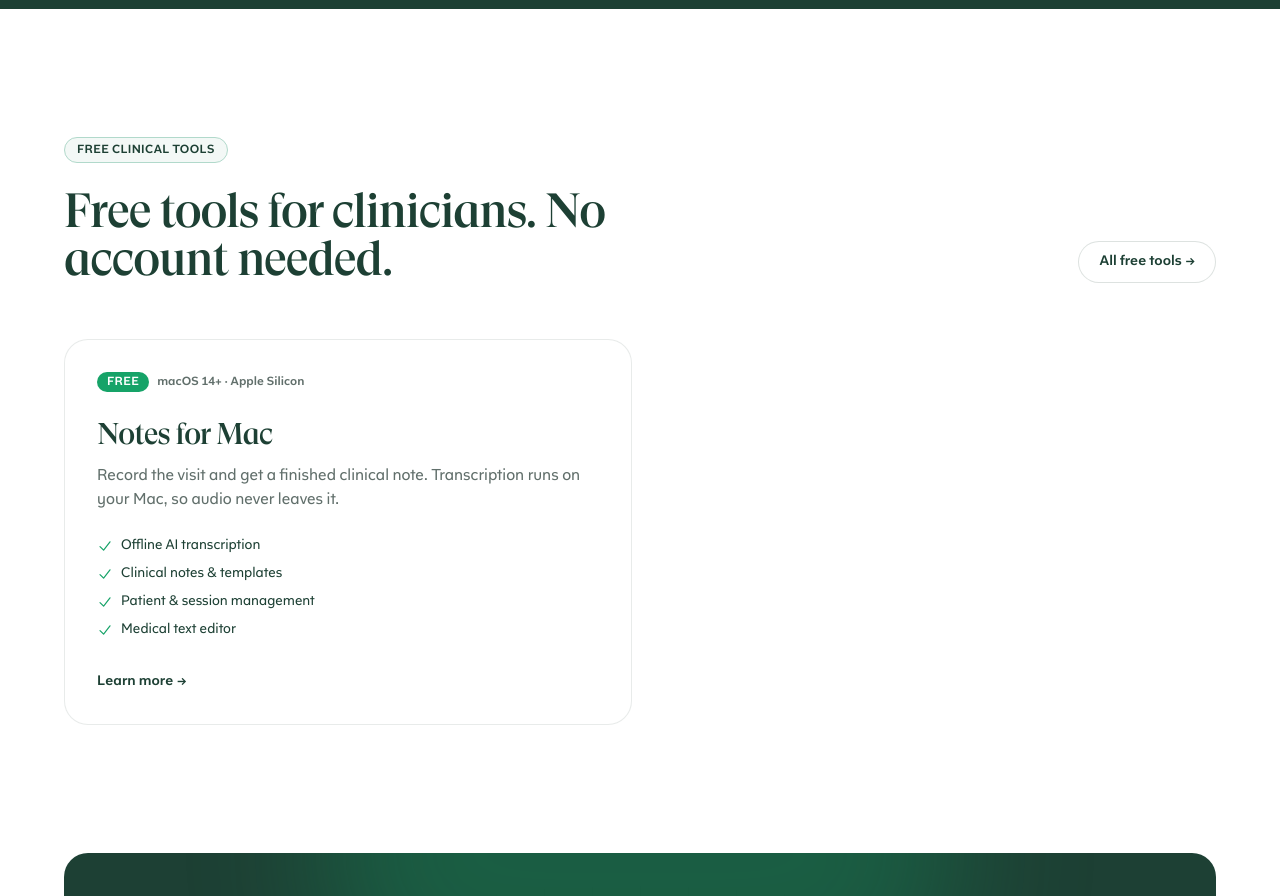
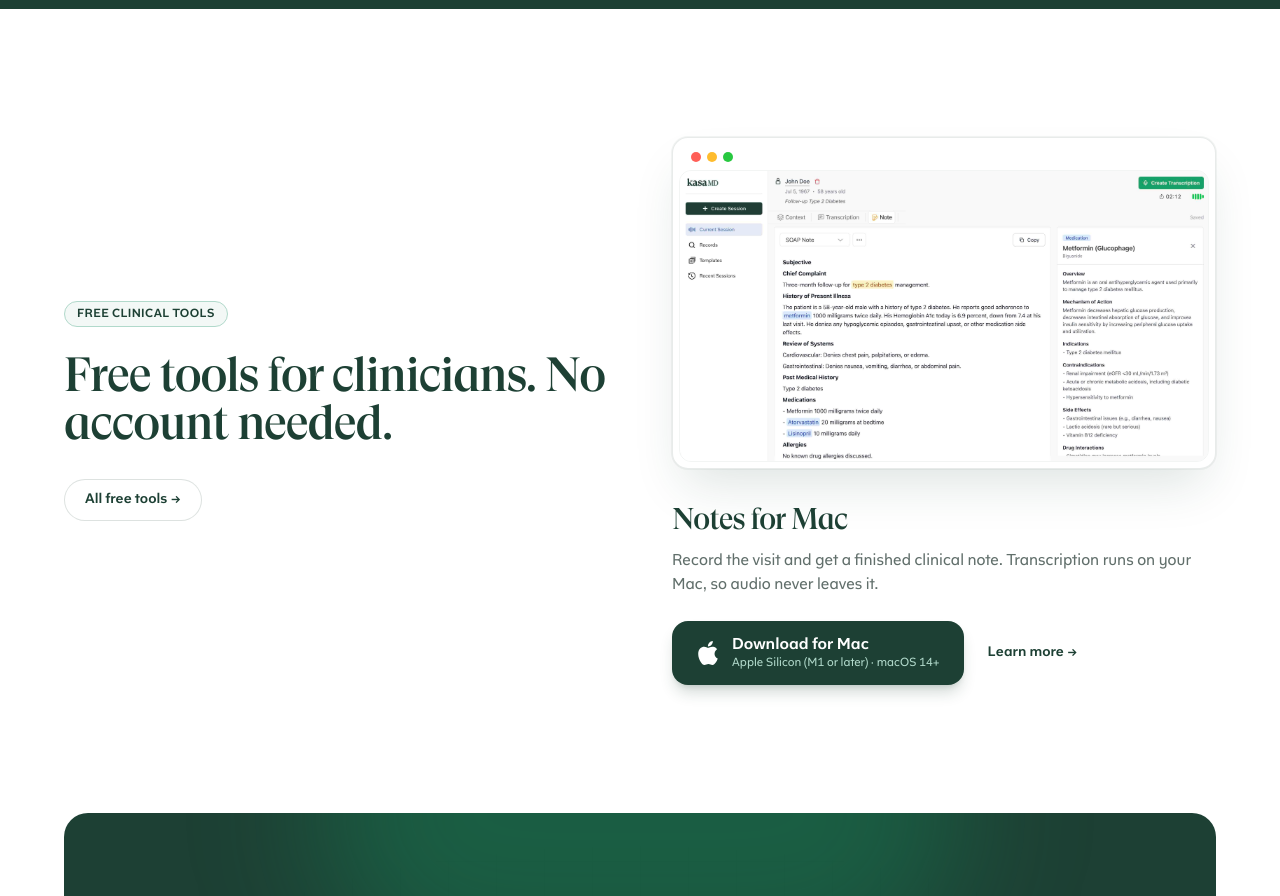
Before and after one commit to Kasa-Labs/kasa_marketing, a Next.js app: page / in a window 1280 px wide. Shown: the part 4400-5296 px from the top of the page. Built offline with nearby package versions, Linux system fonts and the light colour scheme.

Commit message:
Free tools section: heading left, Notes preview and download right

```diff
--- /dev/null
+++ b/app/components/NotesDownload.tsx
@@ -0,0 +1,39 @@
+import Image from "next/image";
+import Link from "next/link";
+import { DownloadButton } from "@/components/DownloadButton";
+import { notesForMac } from "@/content/tools";
+
+export function NotesDownload() {
+  return (
+    <div>
+      <div className="overflow-hidden rounded-2xl border border-brand-900/10 bg-white p-1.5 shadow-2xl shadow-brand-900/15 ring-1 ring-brand-900/5">
+        <div className="flex items-center gap-1.5 px-3 py-2">
+          <span className="h-2.5 w-2.5 rounded-full bg-[#ff5f57]" />
+          <span className="h-2.5 w-2.5 rounded-full bg-[#febc2e]" />
+          <span className="h-2.5 w-2.5 rounded-full bg-[#28c840]" />
+        </div>
+        <div className="overflow-hidden rounded-xl border border-brand-900/5">
+          <Image
+            src="/images/kasamd.jpg"
+            alt="Notes for Mac showing a SOAP note generated from a patient visit"
+            width={3016}
+            height={1654}
+            sizes="(min-width: 1024px) 576px, 100vw"
+            className="w-full"
+          />
+        </div>
+      </div>
+      <h3 className="display mt-8 text-3xl">{notesForMac.name}</h3>
+      <p className="mt-3 text-base text-muted">{notesForMac.summary}</p>
+      <div className="mt-6 flex flex-col items-start gap-4 sm:flex-row sm:items-center">
+        <DownloadButton />
+        <Link
+          href={notesForMac.href}
+          className="inline-flex items-center gap-1 px-2 text-sm font-semibold text-brand-900 underline-offset-4 hover:underline"
+        >
+          Learn more <span aria-hidden="true">&rarr;</span>
+        </Link>
+      </div>
+    </div>
+  );
+}
--- a/app/page.tsx
+++ b/app/page.tsx
@@ -1,9 +1,9 @@
 import Link from "next/link";
 import { AgentSteps } from "@/components/AgentSteps";
 import { CtaSection } from "@/components/CtaSection";
-import { FreeToolsGrid } from "@/components/FreeToolsGrid";
 import { HomeHero } from "@/components/HomeHero";
 import { MessagingSection } from "@/components/MessagingSection";
+import { NotesDownload } from "@/components/NotesDownload";
 import { RequestInviteButton } from "@/components/RequestInvite";
 import { TrustSection } from "@/components/TrustSection";
 import { WorkflowsByMoment } from "@/components/WorkflowsByMoment";
@@ -21,25 +21,21 @@ export default function Home() {
         id="free-tools"
         className="scroll-mt-20 px-4 py-24 sm:px-6 sm:py-32 lg:px-8"
       >
-        <div className="mx-auto max-w-6xl">
-          <div className="flex flex-col items-start justify-between gap-6 md:flex-row md:items-end">
-            <div className="max-w-2xl">
-              <span className="eyebrow">Free clinical tools</span>
-              <h2 className="display mt-6 text-4xl sm:text-5xl">
-                Free tools for clinicians. No account needed.
-              </h2>
-            </div>
+        <div className="mx-auto grid max-w-6xl items-center gap-16 lg:grid-cols-2">
+          <div>
+            <span className="eyebrow">Free clinical tools</span>
+            <h2 className="display mt-6 text-4xl sm:text-5xl">
+              Free tools for clinicians. No account needed.
+            </h2>
             <Link
               href="/tools"
-              className="inline-flex shrink-0 items-center gap-1 rounded-full border border-brand-900/15 bg-white px-5 py-2.5 text-sm font-semibold text-brand-900 transition-colors hover:border-brand-900/30"
+              className="mt-8 inline-flex items-center gap-1 rounded-full border border-brand-900/15 bg-white px-5 py-2.5 text-sm font-semibold text-brand-900 transition-colors hover:border-brand-900/30"
             >
               All free tools
               <span aria-hidden="true">&rarr;</span>
             </Link>
           </div>
-          <div className="mt-14">
-            <FreeToolsGrid />
-          </div>
+          <NotesDownload />
         </div>
       </section>
 
```
